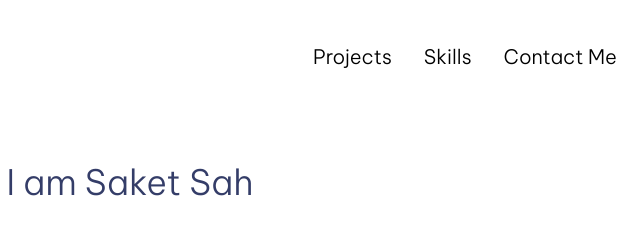
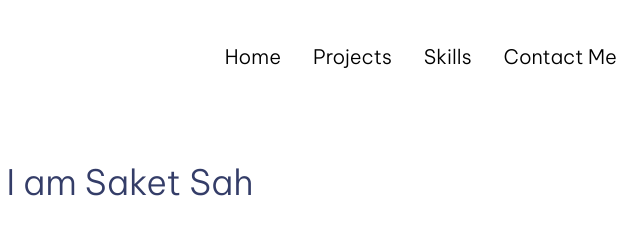
Before and after one commit to saketsah/My-Portfolio-Website, a plain HTML site: page index.html in a window 1280 px wide. Shown: the top 233 px of the page, 535-1175 px from the left. Drawn offline with nearby package versions, Linux system fonts and the light colour scheme.

Commit message:
Updation

```diff
--- a/index.html
+++ b/index.html
@@ -21,6 +21,9 @@
           </div>
           <!-- nav items -->
           <div class="navItems">
+            <div>
+              <a href="https://saketsah.github.io/share-modal-project/">Home</a>
+            </div>
             <div><a href="#projects">Projects</a></div>
             <div><a href="#skill">Skills</a></div>
             <div><a href="#contactme">Contact Me</a></div>
```
